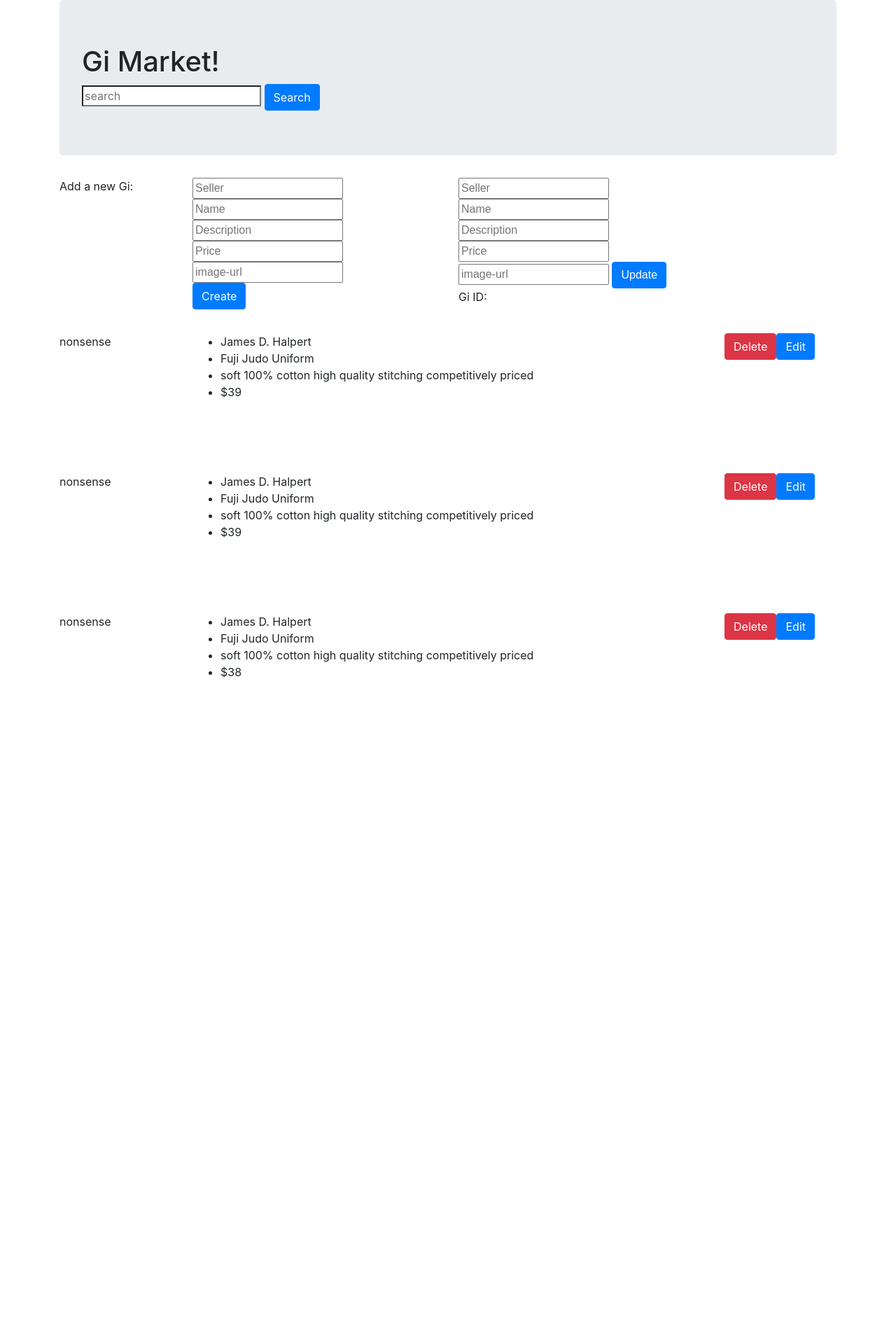
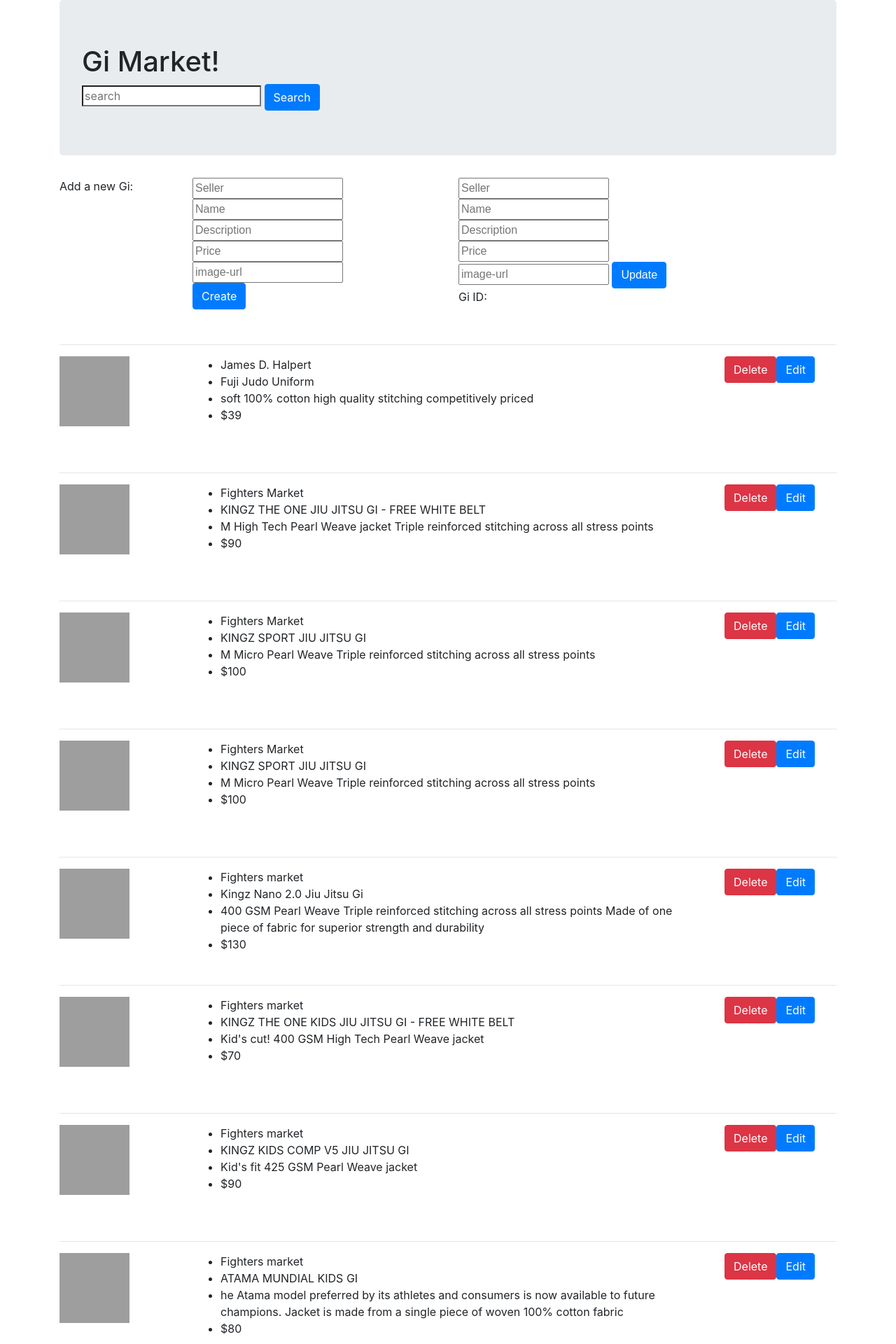
Before and after one commit to asn10038/6998-HW, a Flask app: page /gi-market in a window 1280 px wide. Shown: the top 1920 px of the page at 70% size. Before the commit the page ends 968 px from the top, so only its background shows below. Run offline with Flask 2, Linux system fonts and the light colour scheme; some libraries are stand-ins or nearby versions; grey boxes are pictures that could not be loaded.

Commit message:
minor changes and updated data

```diff
--- a/HW_1/gi-market/server.py
+++ b/HW_1/gi-market/server.py
@@ -18,33 +18,161 @@
     },
     {
         "id": 2,
-        "seller": "James D. Halpert",
-        "name": "Fuji Judo Uniform",
-        "description": "soft 100% cotton high quality stitching competitively priced",
-        "price": 39,
-        "image_url": "https://images-na.ssl-images-amazon.com/images/I/71FgDhKTzCL._SL1500_.jpg"
+        "seller": "Fighters Market",
+        "name": "KINGZ THE ONE JIU JITSU GI - FREE WHITE BELT",
+        "description": " M High Tech Pearl Weave jacket Triple reinforced stitching across all stress points",
+        "price" : 90,
+        "image_url": "https://cdn.shopify.com/s/files/1/1933/2043/products/7Q0A1022-s_grande_68bcba45-d4bc-40fd-a888-2321e5435623_1800x.jpg"
     },
     {
         "id": 3,
-        "seller": "James D. Halpert",
-        "name": "Fuji Judo Uniform",
-        "description": "soft 100% cotton high quality stitching competitively priced",
-        "price": 38,
-        "image_url": "https://images-na.ssl-images-amazon.com/images/I/71FgDhKTzCL._SL1500_.jpg"
-    }
-]
+        "seller": "Fighters Market",
+        "name": "KINGZ SPORT JIU JITSU GI",
+        "description": " M Micro Pearl Weave Triple reinforced stitching across all stress points",
+        "price" : 100,
+        "image_url": "https://cdn.shopify.com/s/files/1/1933/2043/products/7Q0A1022-s_grande_68bcba45-d4bc-40fd-a888-2321e5435623_1800x.jp://cdn.shopify.com/s/files/1/1933/2043/products/yoG1zPyp_e4586d66-40e0-497a-8276-16edfa39c83f_584x.jpg"
+    },
+    {
+        "id": 4,
+        "seller": "Fighters Market",
+        "name": "KINGZ SPORT JIU JITSU GI",
+        "description": " M Micro Pearl Weave Triple reinforced stitching across all stress points",
+        "price" : 100,
+        "image_url": "https://cdn.shopify.com/s/files/1/1933/2043/products/7Q0A1022-s_grande_68bcba45-d4bc-40fd-a888-2321e5435623_1800x.jp://cdn.shopify.com/s/files/1/1933/2043/products/yoG1zPyp_e4586d66-40e0-497a-8276-16edfa39c83f_584x.jpg"
+    },
+    {
+        "id": 5,
+            "seller": "Fighters market",
+            "name": "Kingz Nano 2.0 Jiu Jitsu Gi",
+        "description": "400 GSM Pearl Weave Triple reinforced stitching across all stress points Made of one piece of fabric for superior strength and durability",
+        "price": 130,
+        "image_url": "https://cdn.shopify.com/s/files/1/1933/2043/products/7Q0A1121_copy_584x.jpg"
+                            },
+                            {
+        "id": 6,
+        "seller": "Fighters market",
+        "name": "KINGZ THE ONE KIDS JIU JITSU GI - FREE WHITE BELT",
+        "description": "Kid's cut!  400 GSM High Tech Pearl Weave jacket ",
+        "price": 70,
+        "image_url": "https://cdn.shopify.com/s/files/1/1933/2043/products/lo6xG9E_grande.jpeg?v=1552948396"
+                                                    },
+                                                    {
+        "id": 7,
+        "seller": "Fighters market",
+        "name": "KINGZ KIDS COMP V5 JIU JITSU GI",
+        "description": "Kid's fit 425 GSM Pearl Weave jacket ",
+        "price": 90,
+        "image_url": "https://cdn.shopify.com/s/files/1/1933/2043/products/Close-3_584x.jpg"
+                                                                            },
+                                                                            {
+        "id": 8,
+        "seller": "Fighters market",
+        "name": "ATAMA MUNDIAL KIDS GI",
+        "description": "he Atama model preferred by its athletes and consumers is now available to future champions.  Jacket is made from a single piece of woven 100% cotton fabric ",
+        "price": 80,
+        "image_url": "https://cdn.shopify.com/s/files/1/1933/2043/products/atama-kids-mundial-wht-1_grande.png?v=1530369123"
+                                                                                                    },
+                                                                                                    {
+        "id": 9,
+        "seller": "Fighters market",
+        "name": "MAEDA RED LABEL KID'S JIU JITSU GI",
+        "description": "Maeda Brand prides itself on delivering the highest quality gis and gear. They don't disappoint with their Red Label Kid's Jiu Jitsu Gi, featuring a lightweight yet durable 375 super fine pearl weave jacket and 8 oz drill cotton pants. ",
+        "price": 65,
+        "image_url": "https://cdn.shopify.com/s/files/1/1933/2043/products/Untitled-1_csospy_584x.jpg"
+                                                                                                                                    },
+                                                                                                                            {
+        "id": 10,
+        "seller": "Fighters market",
+        "name": "MAEDA RED LABEL KID'S JIU JITSU GI",
+        "description": "Tatami presents their new and improved Nova jiu jitsu gi: the Tatami Nova Mk4 BJJ Gi. The Nova Mk4 features a lightweight 425 GSM Hybrid Weave jacket, durable 9 oz",
+        "price": 70,
+        "image_url": "https://cdn.shopify.com/s/files/1/1933/2043/products/tatami-nova-mk4-blue-1_584x.jpg"
+                                                                                                                                                            },
+{
+    "id": 11,
+    "seller": "Hayabusa",
+    "name": "The punisher Gi",
+    "description": "The Punisher Gi was built to become your ultimate weapon. Durable, comfortable, and incredibly light. The dark rugged design is accompanied by Frank’s signature",
+    "price": 200,
+    "image_url": "https://hayabusa-prismic.imgix.net/764f8c2d85478126be98e31d5f63e667b3f77a09_punishergi_social_2_2160x2160.jpg?w=1200&fm=pjpg&auto=format"
 
-'''
-sales = [
+    },
+    {
+    "id": 12,
+    "seller": "Hayabusa",
+    "name": "Gold Weave Warrior Jiu Jitsu Gi",
+    "description": "This premium quality, heavyweight gi, with reinforced stitching lets you roll without limitations. You’ll feel like a warrior in durable armor, but have all the comforts of the ultra-soft gold weave interior.",
+    "price": 140,
+    "image_url": "https://hayabusa-us.imgix.net/products/Goldweave_Black_GalleryImg2b.png?fm=pjpg&q=50&w=1200&h=1200&fit=fill"
+    },
+                                    {
+    "id": 13,
+    "seller": "Hayabusa",
+    "name": "Pearl Weave Ultra-Light Jiu Jitsu Gi",
+    "description": "Built with some of the lightest gi materials ever made, the Pearl Weave Ultra-Light Jiu Jitsu Gi feels super light and flows with your every move.",
+    "price": 120,
+    "image_url": "https://hayabusa-us.imgix.net/products/LightWeightGi_Moy_MainImage_SquareCrop_Feb07_2019.png?fm=pjpg&q=50&w=1200&h=1200&fit=fill"
+    },
+
+    {
+    "id": 14,
+    "seller": "Hayabusa",
+    "name": "Pearl Weave Ultra-Light Jiu Jitsu Gi",
+    "description": "Built with some of the lightest gi materials ever made, the Pearl Weave Ultra-Light Jiu Jitsu Gi feels super light and flows with your every move.",
+    "price": 120,
+    "image_url": "https://hayabusa-us.imgix.net/products/LightwightGi_Gray_Model_Img5_94ab219c-00f9-4632-abda-d933f2535292.png?fm=pjpg&q=50&w=1200&h=1200&fit=fill"
+    },
+
+    {
+    "id": 15,
+    "seller": "Hayabusa",
+    "name": "Gold Weave Goorudo 3 Jiu Jitsu Gi",
+    "description": "Meticulous attention to detail guarantees perfection in every aspect of this gi’s design. Heavyweight gold weave for comfort without restriction. Reinforced stress areas and the",
+    "price": 150,
+    "image_url": "https://hayabusa-us.imgix.net/products/GG3JJG-W.png?fm=pjpg&q=50&w=1200&h=1200&fit=fill"
+    },
+    {
+    "id": 16,
+    "seller": "Hayabusa",
+    "name": "Gold Weave Youth Jiu Jitsu Gi",
+    "description": "Meticulous attention to detail guarantees perfection in every aspect of this gi’s design. Ultra-soft gold weave for comfort without restriction. Reinforced stress areas and the finest cotton for strength and durability. Intricately stitched and detailed for both function and style.",
+    "price": 70,
+    "image_url": "https://hayabusa-us.imgix.net/products/YouthGi_White_Front_3Q_Nov30_2017.png?fm=pjpg&q=80&w=585&h=585&fit=fill"
+    },
+    {
+    "id": 17,
+    "seller": "Venum",
+    "name": "VENUM CONTENDER EVO BJJ GI - WHITE",
+    "description": "Jacket: Pearl Wave 350 gsm cottonPant: 230 gsm cottonInner woven customed tape (at jacket bottom, sleeve opening and pant opening)Sleeve's embroideries Inner jacket screen printInner side vent screen printed triangle reinforcement",
+    "price": 95,
+    "image_url": "https://www.venum.com/media/catalog/product/cache/ecd051e9670bd57df35c8f0b122d8aea/f/d/fdc28037c344862bc866bb89042d82ca019213ac_BJJ_GI_CONTENDER_EVO_WHITE_1500_12.jpg"
+    },
+                                                    {
+    "id": 18,
+    "seller": "Venum",
+    "name": "VENUM CONTENDER EVO BJJ GI - DARK GREY",
+    "description": "Jacket: Pearl Wave 350 gsm cottonPant: 230 gsm cottonInner woven customed tape (at jacket bottom, sleeve opening and pant opening)Sleeve's embroideries Inner jacket screen printInner side vent screen printed triangle reinforcement",
+    "price": 100,
+    "image_url": "https://www.venum.com/media/catalog/product/cache/ecd051e9670bd57df35c8f0b122d8aea/4/7/471b77456bcb642b067e61de93af31a4a7445288_BJJ_GI_CONTENDER_EVO_GREY_1500_12.jpg"
+    },
+    {
+    "id": 19,
+    "seller": "Venum",
+    "name": "VENUM CONTENDER EVO BJJ GI - ROYAL BLUE",
+    "description": "Jacket: Pearl Wave 350 gsm cottonPant: 230 gsm cottonInner woven customed tape (at jacket bottom, sleeve opening and pant opening)Sleeve's embroideries Inner jacket screen printInner side vent screen printed triangle reinforcement",
+    "price": 100,
+    "image_url": "https://www.venum.com/media/catalog/product/cache/ecd051e9670bd57df35c8f0b122d8aea/4/3/438dcd18d2486236d59e794e1911083bf0ccf1a2_BJJ_GI_CONTENDER_EVO_BLUE_1500_12.jpg"
+    },
+    {
+    "id": 20,
+    "seller": "Venum",
+    "name": "VENUM CONTENDER EVO BJJ GI - BLACK",
+    "description": "Jacket: Pearl Wave 350 gsm cottonPant: 230 gsm cottonInner woven customed tape (at jacket bottom, sleeve opening and pant opening)Sleeve's embroideries Inner jacket screen printInner side vent screen printed triangle reinforcement",
+    "price": 100,
+    "image_url": "https://www.venum.com/media/catalog/product/cache/ecd051e9670bd57df35c8f0b122d8aea/d/4/d457e475a112a38923cb0dcca6178a8edc5b1313_BJJ_GI_CONTENDER_EVO_BLACK_BLACK_1500_12.jpg"
+    },
 
 ]
-
-
-clients = [
-];
-'''
-
-
 
 
 @app.route('/')
--- a/HW_1/gi-market/static/gi-market.js
+++ b/HW_1/gi-market/static/gi-market.js
@@ -6,7 +6,7 @@
 function getGiRowHTML(gi) {
     res = '<div class="row giRow"> '
                 +'<div class="col-md-2">'
-                + 'nonsense'
+                + "<img class='tinyImage' src='" + gi["image_url"] + "'></img>"
                 + '</div>'
                 + '<div class="col-md-8"> '
                    +   '<ul>'
@@ -21,10 +21,12 @@
                     + '<button type="button" class="btn btn-primary edit-button" data-id="' + gi["id"] + '">Edit</button>'
                 + '</div>'
            + '</div>'
+           + '<hr>'
 
     return res;
+}
 
-}
+
 
 function fillUpdateForm(id) {
     entry = {}
@@ -41,6 +43,7 @@
     name = entry["name"]
     description = entry["description"]
     price = entry["price"]
+    image_url = entry["image_url"]
 
     $('#update-id').text(id);
 
@@ -48,7 +51,7 @@
     $('#update-name').val(name);
     $('#update-description').val(description);
     $('#update-price').val(price);
-    $('#update-image-url').val(" CAN'T BE CHANGED ");
+    $('#update-image-url').val(image_url);
 
 }
 
--- a/HW_1/gi-market/templates/gi-market.html
+++ b/HW_1/gi-market/templates/gi-market.html
@@ -22,7 +22,11 @@
 
 	<style>
         .giRow {
-            height: 200px;
+            height: 150px;
+        }
+        .tinyImage {
+            height: 100px;
+            width: 100px;
         }
 
 	</style>
@@ -71,6 +75,7 @@
 
 	</div>
 	<br>
+    <hr>
 
 	<div id="gi-list">
 	</div>
```
Also changed, not shown: 2 other files.
